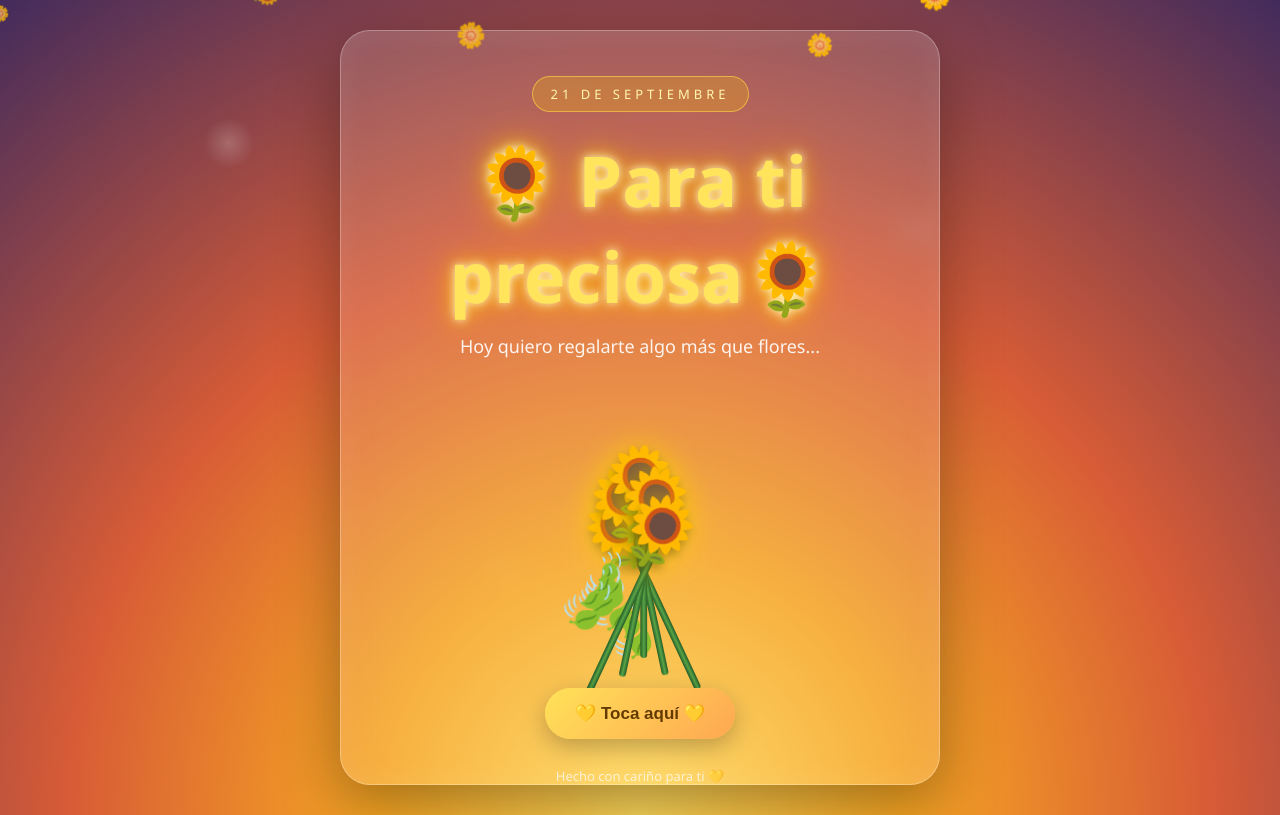
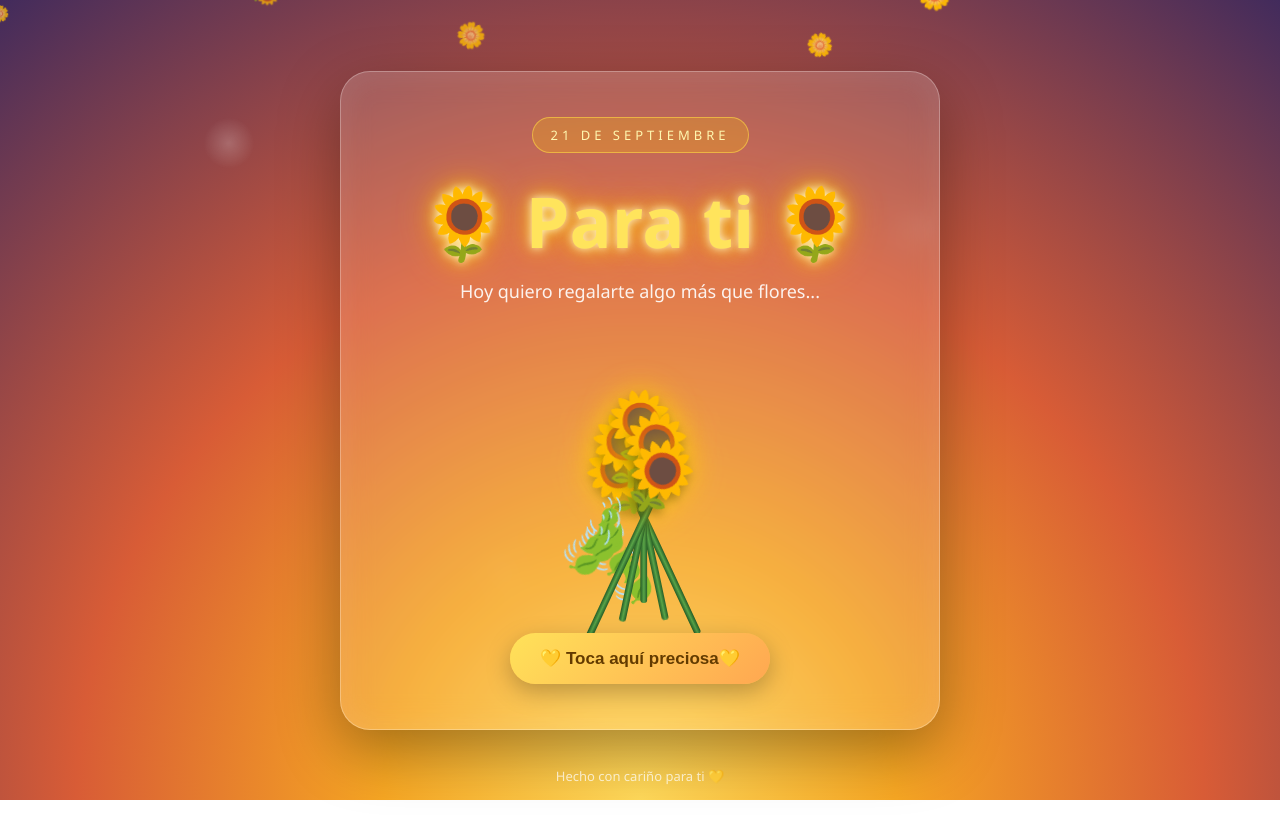
Before and after one commit to andremendoza1/Flores-amarillas-, a plain HTML site: page index.html in a window 1280 px wide. Drawn offline with Linux system fonts and the light colour scheme.

Commit message:
Modify button text and main heading in index.html
Updated the message button text and the main heading.

```diff
--- a/index.html
+++ b/index.html
@@ -23,7 +23,7 @@
                 21 DE SEPTIEMBRE
             </div>
 
-            <h1>🌻 Para ti preciosa🌻</h1>
+            <h1>🌻 Para ti 🌻</h1>
 
             <p class="subtitle">
                 Hoy quiero regalarte algo más que flores...
@@ -70,7 +70,7 @@
             </div>
 
             <button id="openMessage">
-                💛 Toca aquí 💛
+                💛 Toca aquí preciosa💛
             </button>
 
             <div id="message" class="message">
```
